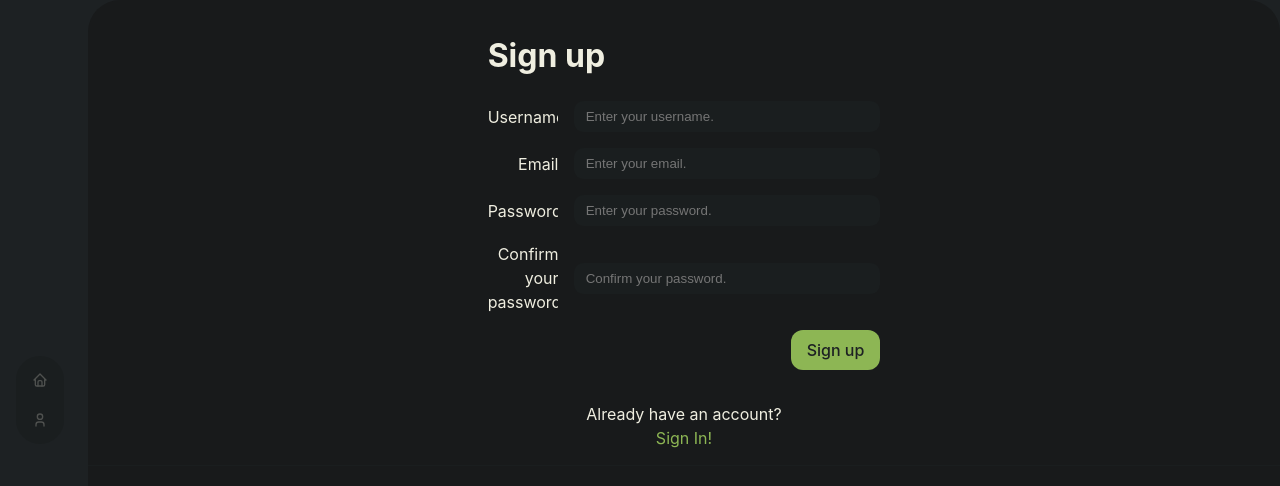
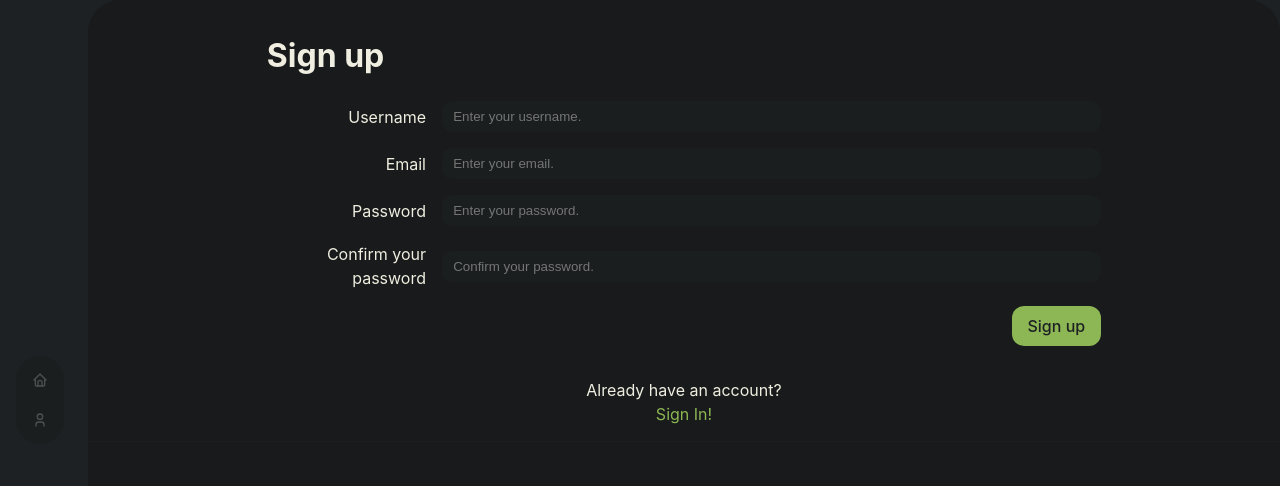
Before and after one commit to t-eldar/musdis-client, a React (Vite) app: page /sign-up in a window 1280 px wide. Shown: the top 486 px of the page. Built offline with nearby package versions, Linux system fonts and the light colour scheme; no server answers.

Commit message:
feat: add callback on success to sign in and sign up forms

```diff
--- a/src/components/forms/sign-in-form/SignInForm.tsx
+++ b/src/components/forms/sign-in-form/SignInForm.tsx
@@ -18,7 +18,11 @@ const formSchema = z.object({
 
 type FormFields = z.infer<typeof formSchema>;
 
-const SignInForm = (props: ComponentProps<"div">) => {
+type SignInFormProps = ComponentProps<"div"> & {
+  onSuccess?: () => void;
+};
+
+const SignInForm = ({ onSuccess, ...props }: SignInFormProps) => {
   const className = props.className;
   const unstyledProps = { ...props };
   delete unstyledProps.className;
@@ -50,6 +54,7 @@ const SignInForm = (props: ComponentProps<"div">) => {
     const result = await invokeSignIn(data);
     if (result === "success") {
       clearErrors();
+      onSuccess?.();
     }
   };
 
--- a/src/components/forms/sign-up-form/SignUpForm.module.css
+++ b/src/components/forms/sign-up-form/SignUpForm.module.css
@@ -1,6 +1,4 @@
 .container {
-  width: fit-content;
-
   display: flex;
   flex-direction: column;
 
--- a/src/components/forms/sign-up-form/SignUpForm.tsx
+++ b/src/components/forms/sign-up-form/SignUpForm.tsx
@@ -32,7 +32,11 @@ const formSchema = z
 
 type FormFields = z.infer<typeof formSchema>;
 
-export const SignUpForm = (props: ComponentProps<"div">) => {
+type SignUpFormProps = ComponentProps<"div"> & {
+  onSuccess?: () => void;
+};
+
+export const SignUpForm = ({ onSuccess, ...props }: SignUpFormProps) => {
   const { className, ...unstyledProps } = props;
 
   const { invoke: invokeSignUp, error: signUpError } = useSignUp();
@@ -63,6 +67,8 @@ export const SignUpForm = (props: ComponentProps<"div">) => {
           signUpError?.message ||
           "Something went wrong. Please try again later.",
       });
+    } else {
+      onSuccess?.();
     }
   };
 
```
